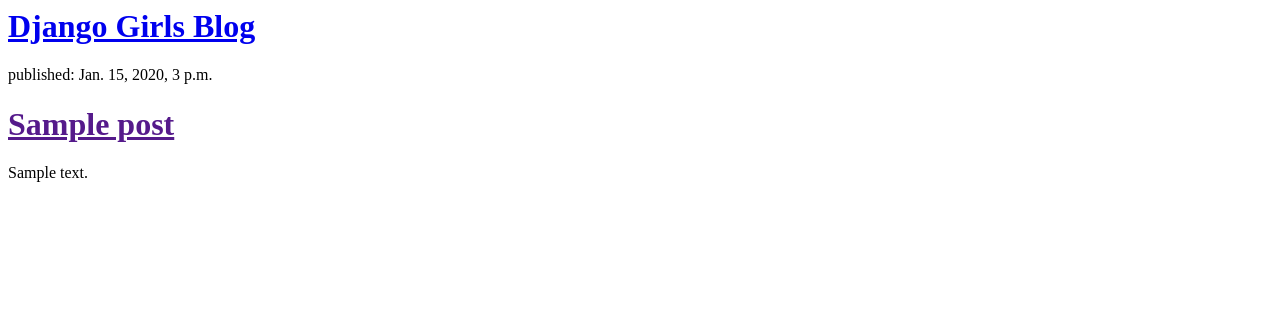
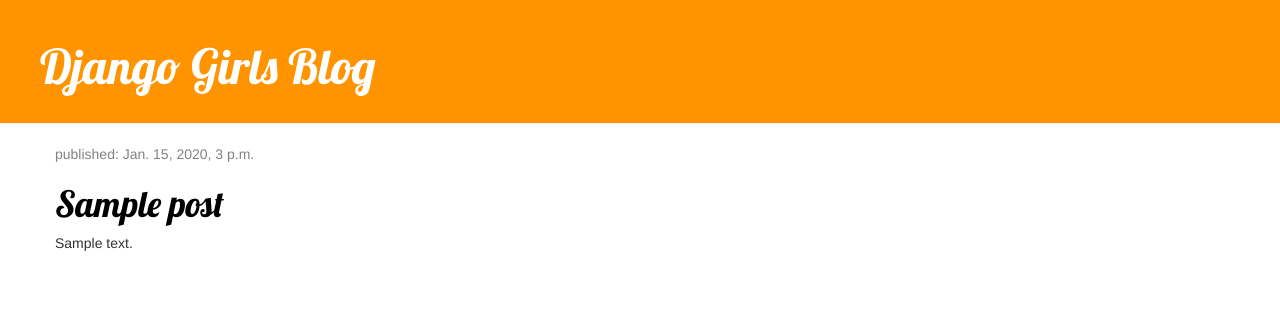
Before and after one commit to mikazee/my-first-blog, a Django app: page / in a window 1280 px wide. Shown: the top 322 px of the page. Run offline with Django 4.2, Linux system fonts and the light colour scheme; tables that the repository leaves empty hold one stand-in row (values such as "Sample post"); some libraries are stand-ins or nearby versions.

Commit message:
Added view and template for detailed blog post as well as CSS for site.

```diff
--- /dev/null
+++ b/mysite/blog/static/css/blog.css
@@ -0,0 +1,55 @@
+/* body {
+    padding-left: 15px;
+} */
+
+h1 a{
+    color: #FCA205;
+    font-family: 'Lobster';
+}
+
+.page-header {
+    background-color: #ff9400;
+    margin-top: 0;
+    padding: 20px 20px 20px 40px;
+}
+
+.page-header h1, .page-header h1 a, .page-header h1 a:visited, .page-header h1 a:active {
+    color: #ffffff;
+    font-size: 36pt;
+    text-decoration: none;
+}
+
+.content {
+    margin-left: 40px;
+}
+
+h1, h2, h3, h4 {
+    font-family: 'Lobster', cursive;
+}
+
+.date {
+    color: #828282;
+}
+
+.save {
+    float: right;
+}
+
+.post-form textarea, .post-form input {
+    width: 100%;
+}
+
+.top-menu, .top-menu:hover, .top-menu:visited {
+    color: #ffffff;
+    float: right;
+    font-size: 26pt;
+    margin-right: 20px;
+}
+
+.post {
+    margin-bottom: 70px;
+}
+
+.post h1 a, .post h1 a:visited {
+    color: #000000;
+}
--- /dev/null
+++ b/mysite/blog/templates/blog/base.html
@@ -0,0 +1,23 @@
+{% load static %}
+<html>
+    <head>
+        <title>Django Girls blog</title>
+        <link rel="stylesheet" href="//maxcdn.bootstrapcdn.com/bootstrap/3.2.0/css/bootstrap.min.css">
+        <link rel="stylesheet" href="//maxcdn.bootstrapcdn.com/bootstrap/3.2.0/css/bootstrap-theme.min.css">
+        <link rel="stylesheet" href="{% static 'css/blog.css' %}">
+        <link href="https://fonts.googleapis.com/css?family=Lobster&subset=latin,cyrillic" rel="stylesheet" type="text/css">
+    </head>
+    <body>
+        <div class="page-header">
+            <h1><a href="/">Django Girls Blog</a></h1>
+        </div>
+        <div class="content container">
+            <div class="row">
+                <div class="col-md-8">
+                {% block content %}
+                {% endblock %}
+                </div>
+            </div>
+        </div>
+    </body>
+</html>
--- a/mysite/blog/templates/blog/post_list.html
+++ b/mysite/blog/templates/blog/post_list.html
@@ -1,18 +1,13 @@
-<html>
-    <head>
-        <title>Django Girls blog</title>
-    </head>
-    <body>
-        <div>
-            <h1><a href="/">Django Girls Blog</a></h1>
+{% extends 'blog/base.html' %}
+
+{% block content %}
+    {% for post in posts %}
+        <div class="post">
+            <div class="date">
+                <p>published: {{post.published_date}}</p>
+            </div>
+            <h1><a href="{% url 'post_detail' pk=post.pk %}">{{post.title}}</a></h1>
+            <p>{{post.text|linebreaksbr}}</p>
         </div>
-        {% for post in posts %}
-            <div>
-                <p>published: {{post.published_date}}</p>
-                <h1><a href="">{{post.title}}</a></h1>
-                <p>{{post.text|linebreaksbr}}</p>
-            </div>
-        {% endfor %}
-
-    </body>
-</html>
+    {% endfor %}
+{% endblock %}
--- a/mysite/blog/urls.py
+++ b/mysite/blog/urls.py
@@ -3,4 +3,5 @@ from . import views
 
 urlpatterns = [
     path('', views.post_list, name='post_list'),
+    path('post/<int:pk>/', views.post_detail, name='post_detail')
 ]
--- a/mysite/blog/views.py
+++ b/mysite/blog/views.py
@@ -1,8 +1,13 @@
 from django.shortcuts import render
 from .models import Post
 from django.utils import timezone
+from django.shortcuts import render, get_object_or_404
 
 # Create your views here.
 def post_list(request):
     posts = Post.objects.filter(published_date__lte=timezone.now()).order_by('published_date')
     return render(request, 'blog/post_list.html', {'posts': posts})
+
+def post_detail(request, pk):
+    post = get_object_or_404(Post, pk=pk)
+    return render(request, 'blog/post_detail.html', {'post': post})
--- a/mysite/mysite/settings.py
+++ b/mysite/mysite/settings.py
@@ -116,7 +116,7 @@ USE_TZ = True
 # Static files (CSS, JavaScript, Images)
 # https://docs.djangoproject.com/en/4.2/howto/static-files/
 
-STATIC_URL = 'static/'
+STATIC_URL = '.static/'
 STATIC_ROOT = BASE_DIR/'static'
 
 # Default primary key field type
```
Also changed, not shown: mysite/blog/templates/blog/post_detail.html (added, +14 -0 lines).
